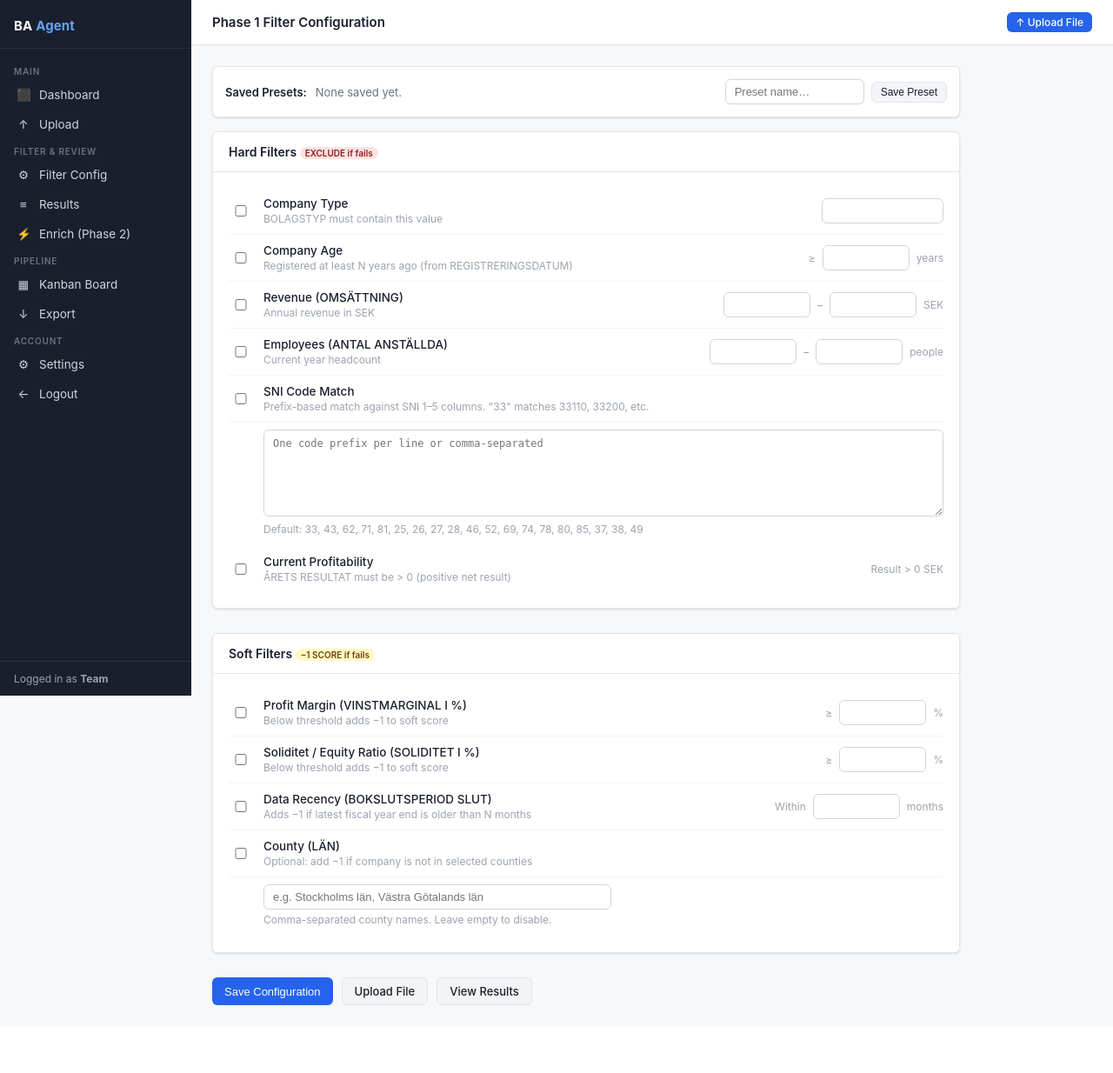
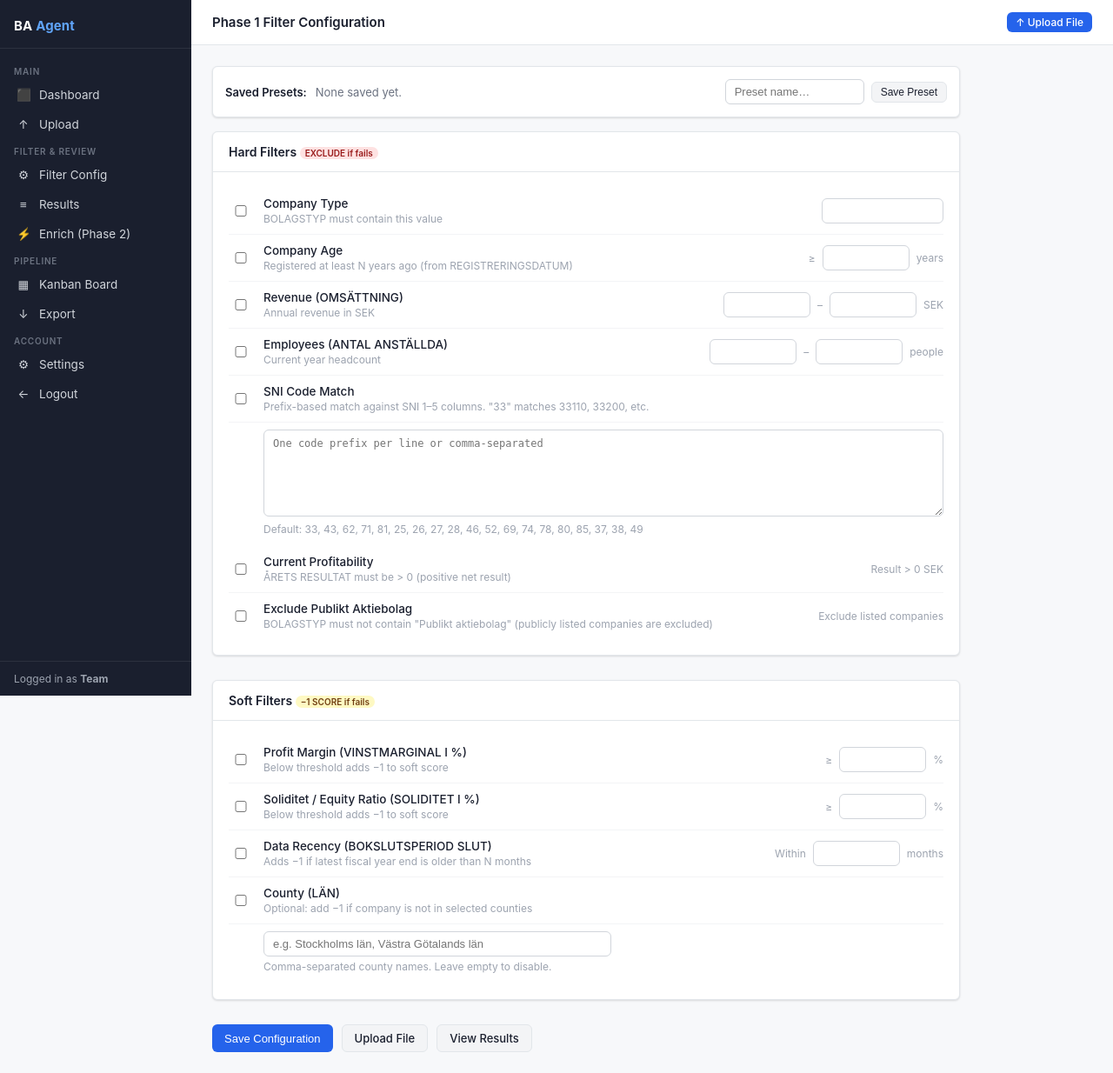
Before and after one commit to Haku2223/business-analyst, a FastAPI app: template app/templates/filter.html in a window 1280 px wide. Shown: the whole page at 87% size. Before the commit the page ends 1156 px from the top, so only its background shows below. Run offline with FastAPI, Linux system fonts and the light colour scheme; the template is opened without the code that fills it, so the values that code supplies are empty.

Commit message:
Add hard filter to exclude Publikt Aktiebolag from Phase 1 results
Publicly listed companies are not acquisition targets. This toggleable
hard filter checks BOLAGSTYP for "Publikt aktiebolag" (case-insensitive)
and excludes matching companies. Enabled by default.

https://claude.ai/code/session_01UaUWtBPWx9gKCnmvjUCaqo

```diff
--- a/app/routers/filter.py
+++ b/app/routers/filter.py
@@ -90,6 +90,7 @@ def _parse_form(form_data: dict) -> dict:
         "hard_sni_enabled": _bool("hard_sni_enabled"),
         "sni_codes": sni_codes,
         "hard_profitability_enabled": _bool("hard_profitability_enabled"),
+        "hard_exclude_publikt_aktiebolag_enabled": _bool("hard_exclude_publikt_aktiebolag_enabled"),
         "soft_margin_enabled": _bool("soft_margin_enabled"),
         "soft_margin_min_pct": _float("soft_margin_min_pct", 10.0),
         "soft_soliditet_enabled": _bool("soft_soliditet_enabled"),
--- a/app/templates/filter.html
+++ b/app/templates/filter.html
@@ -145,6 +145,18 @@ input[type=number]:focus, input[type=text]:focus { outline: none; border-color:
         </div>
       </div>
 
+      <!-- Exclude Publikt Aktiebolag -->
+      <div class="filter-row">
+        <input type="checkbox" name="hard_exclude_publikt_aktiebolag_enabled" {% if cfg.hard_exclude_publikt_aktiebolag_enabled %}checked{% endif %} />
+        <div>
+          <div class="filter-name">Exclude Publikt Aktiebolag</div>
+          <div class="filter-desc">BOLAGSTYP must not contain "Publikt aktiebolag" (publicly listed companies are excluded)</div>
+        </div>
+        <div class="filter-inputs">
+          <span class="range-sep">Exclude listed companies</span>
+        </div>
+      </div>
+
     </div>
   </div>
 
```
Also changed, not shown: app/services/phase1.py (+10 -1 lines).
